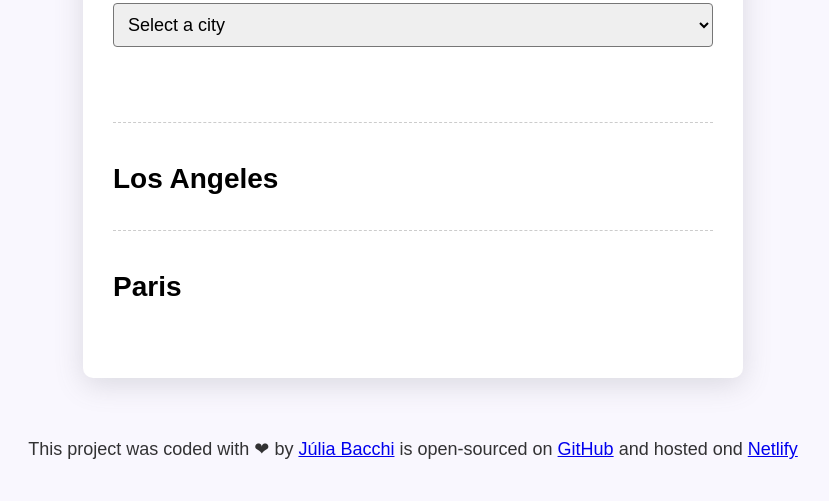
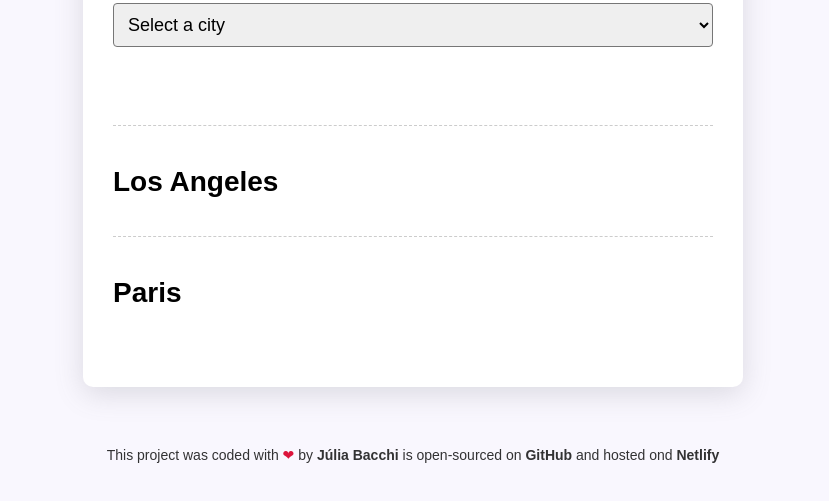
Before and after one commit to juliabacchi1/world-clock, a plain HTML site: page index.html in a window 1280 px wide. Shown: the part 177-678 px from the top of the page, without its empty margins (227-1056 px from the left). Drawn offline with nearby package versions, Linux system fonts and the light colour scheme; a script that the page names is missing.

Commit message:
Added a style footer

```diff
--- a/index.html
+++ b/index.html
@@ -54,16 +54,16 @@
     </div>
     <footer>
       <p>
-        This project was coded with ❤ by
-        <a href="https://github.com/juliabacchi1" target="_blank"
+        This project was coded with <span>❤</span> by
+        <a href="https://github.com/juliabacchi1" target="_blank" class="info"
           >Júlia Bacchi</a
         >
         is open-sourced on
-        <a href="https://github.com/juliabacchi1/world-clock" target="_blank">
+        <a href="https://github.com/juliabacchi1/world-clock" target="_blank" class="info">
           GitHub</a
         >
         and hosted ond
-        <a href="https://app.netlify.com/" target="_blank">Netlify</a>
+        <a href="https://app.netlify.com/" target="_blank" class="info">Netlify</a>
       </p>
     </footer>
     <script src="src/index.js"></script>
--- a/src/style.css
+++ b/src/style.css
@@ -10,7 +10,7 @@ h1 {
 }
 
 h2 {
-  margin: 0 0 5px;
+  margin: 0 0 8px;
   font-size: 28px;
 }
 
@@ -22,12 +22,22 @@ select {
   padding: 10px;
 }
 
+span {
+  color: crimson;
+}
+
 a.return {
   display: block;
   margin: 0 auto;
   font-size: 15px;
   text-align: center;
   padding-top: 20px;
+}
+
+a.info {
+  text-decoration: none;
+  font-weight: bold;
+  color: rgba(0, 0, 0, 0.8);
 }
 
 .container {
@@ -63,12 +73,14 @@ a.return {
 
 .time small {
   font-size: 18px;
+  font-weight: normal;
+  opacity: 0.7;
   vertical-align: middle;
   line-height: 48px;
 }
 
 footer {
   text-align: center;
-  font-size: 18px;
+  font-size: 14px;
   color: rgba(0, 0, 0, 0.8);
 }
```
